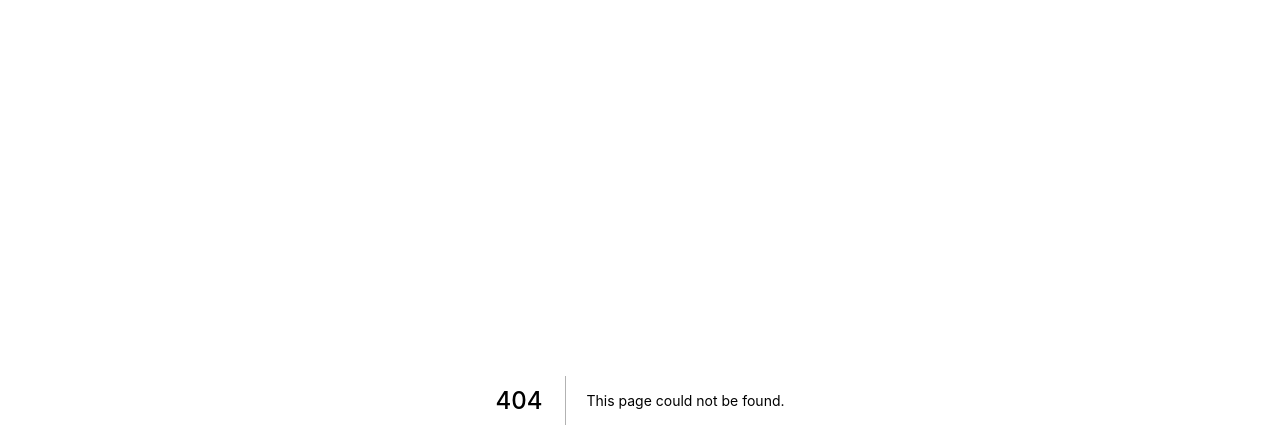
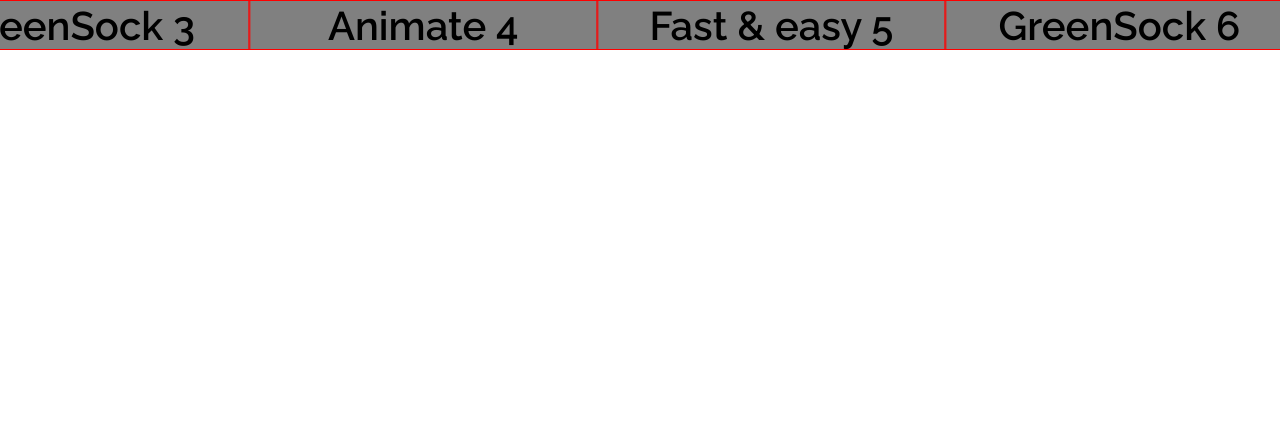
Before and after one commit to Oscar-Espana/Oscar-Espana-Website, a Next.js app: page /test in a window 1280 px wide. Before the commit this address had no page. Shown: the top 448 px of the page. Built offline with nearby package versions, Linux system fonts and the light colour scheme; what tailwindcss-writing-mode would draw is missing.

Commit message:
create the test's page to make a test of a horizontal loop

```diff
--- /dev/null
+++ b/pages/test.jsx
@@ -0,0 +1,50 @@
+import React, { useEffect } from "react";
+import gsap from "gsap";
+import { ScrollTrigger } from "gsap/dist/ScrollTrigger";
+
+gsap.registerPlugin(ScrollTrigger);
+const Test = () => {
+  useEffect(() => {
+    const no03 = document.querySelectorAll("#no03 .box");
+    const boxWidth = no03[0].clientWidth;
+    const totalElements = no03.length;
+    const totalWidth = boxWidth * totalElements;
+    var mod = gsap.utils.wrap(0, totalWidth);
+
+    function marquee(which, time) {
+      gsap.set(which, {
+        x: function (i) {
+          return i * no03[i].clientWidth;
+        },
+      });
+      var action = gsap.timeline().to(which, {
+        x: () => `-=${totalWidth}`,
+        modifiers: {
+          x: (x) => mod(parseFloat(x)) + "px",
+        },
+        duration: time,
+        ease: "none",
+        repeat: -1,
+      });
+      return action;
+    }
+
+    gsap.timeline().add(marquee(no03, 20), 1);
+  }, []);
+
+  return (
+    <div id="no03" className="wrapper">
+      <div className="boxes">
+        <div className="box">GreenSock 1</div>
+        <div className="box">Nice Tool 2</div>
+        <div className="box">GreenSock 3</div>
+        <div className="box">Animate 4</div>
+        <div className="box">Fast & easy 5</div>
+        <div className="box">GreenSock 6 </div>
+        <div className="box">The best 7</div>
+      </div>
+    </div>
+  );
+};
+
+export default Test;
--- a/styles/globals.css
+++ b/styles/globals.css
@@ -32,7 +32,7 @@ body::-webkit-scrollbar-thumb {
     @apply bg-gradient-to-r from-primary via-[#DC0CAE] to-violet;
   }
   .panel {
-    @apply box-border relative  min-h-screen w-full
+    @apply box-border relative  min-h-screen w-full;
   }
 
   .animated-gradient-button {
@@ -76,3 +76,25 @@ body::-webkit-scrollbar-thumb {
     @apply border-primary shadow-[0px_0px_12px_rgba(255,255,255,0.3)] !important;
   }
 }
+
+.wrapper {
+  background: grey;
+  overflow: hidden;
+}
+.wrapper .boxes {
+  position: relative;
+  width: 150%;
+  height: 50px;
+  left: -250px;
+}
+.wrapper .box {
+  position: absolute;
+  width: 350px;
+  height: 50px;
+  color: black;
+  font-size: 40px;
+  font-weight: 600;
+  line-height: 50px;
+  text-align: center;
+  border: solid 1px red;
+}
```
